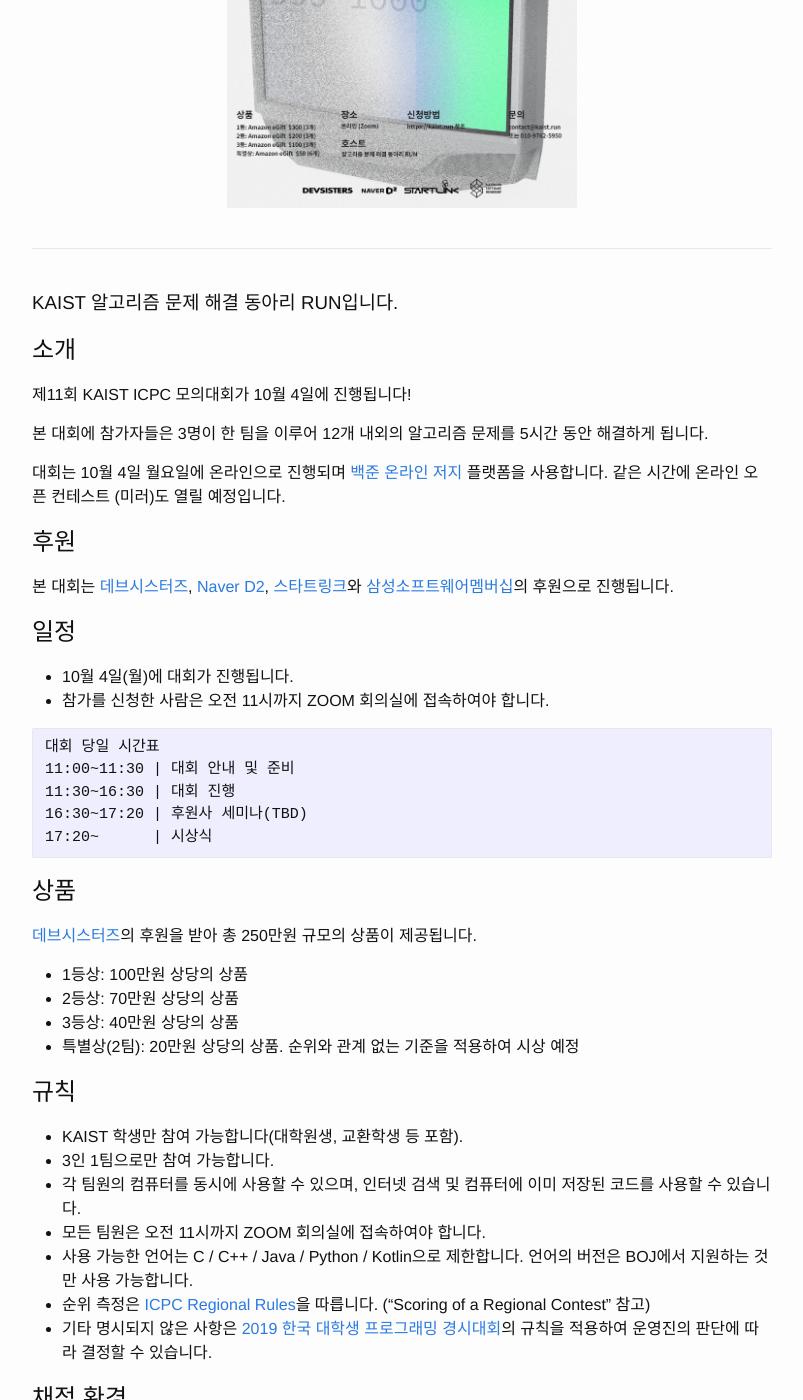
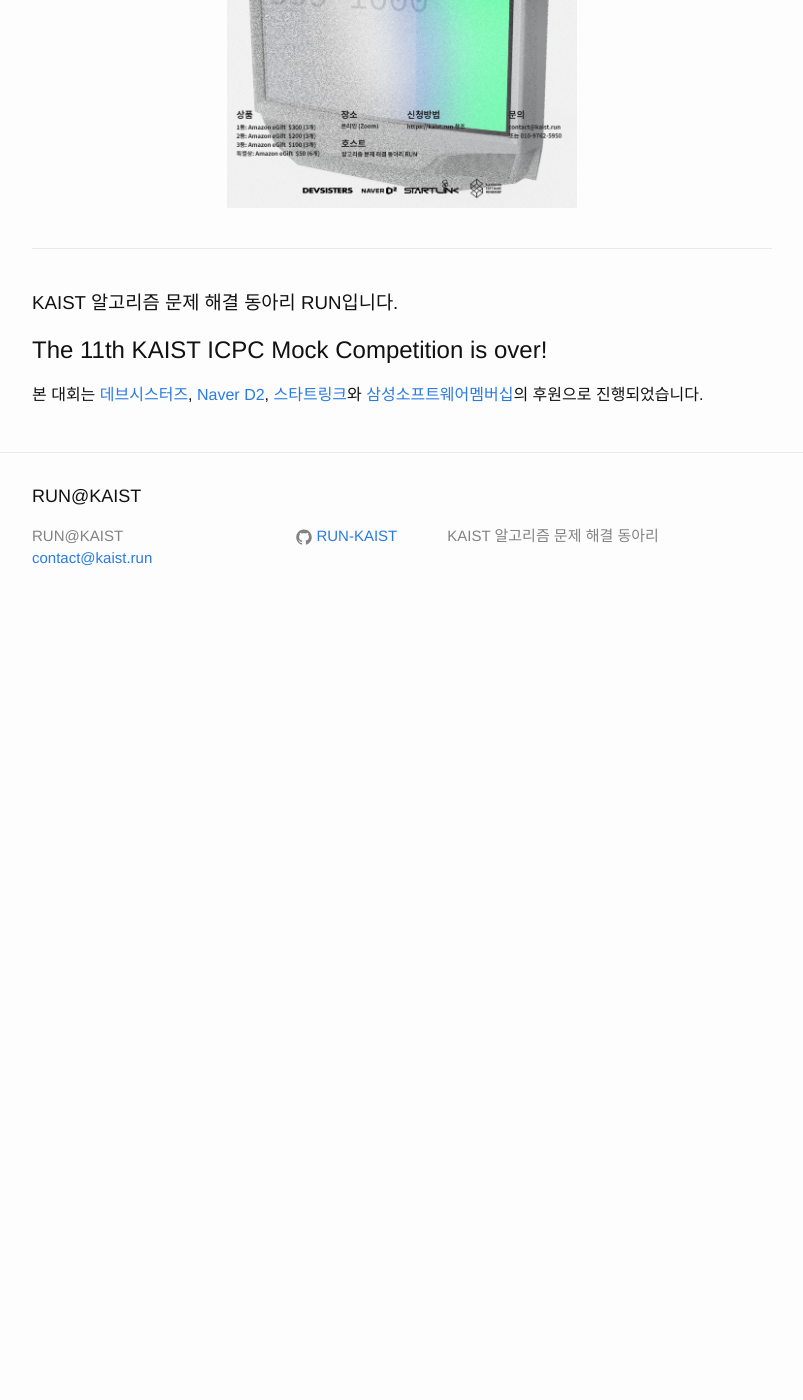
Before and after one commit to RUN-KAIST/kaist.run, a Jekyll site: the page built from index/ko.md, in a window 1280 px wide and 1400 px high, scrolled down 327 px. Shown: the whole window, without its empty margins (238-1041 px from the left). Built offline with Jekyll 4.4.1, drawn with Linux system fonts in a browser that asks for light colours; after the commit the page ends 957 px from its top, so only the background shows below that; some of the changed text lies outside the part shown.

````diff
--- a/index/ko.md
+++ b/index/ko.md
@@ -14,59 +14,7 @@ redirect_from: /index.html
 
 ### KAIST 알고리즘 문제 해결 동아리 RUN입니다.
 
-## 소개
-
-제11회 KAIST ICPC 모의대회가 10월 4일에 진행됩니다!
-
-본 대회에 참가자들은 3명이 한 팀을 이루어 12개 내외의 알고리즘 문제를 5시간 동안 해결하게 됩니다.
-
-대회는 10월 4일 월요일에 온라인으로 진행되며 [백준 온라인 저지](https://acmicpc.net) 플랫폼을 사용합니다. 같은 시간에 온라인 오픈 컨테스트 (미러)도 열릴 예정입니다.
-
-## 후원
+## The 11th KAIST ICPC Mock Competition is over!
 
 본 대회는 [데브시스터즈](https://www.devsisters.com/), [Naver D2](
-https://d2.naver.com), [스타트링크](http://startlink.io)와 [삼성소프트웨어멤버십](https://www.secmem.org/)의 후원으로 진행됩니다.
-
-## 일정
-
-- 10월 4일(월)에 대회가 진행됩니다.
-- 참가를 신청한 사람은 오전 11시까지 ZOOM 회의실에 접속하여야 합니다.
-
-```
-대회 당일 시간표
-11:00~11:30 | 대회 안내 및 준비
-11:30~16:30 | 대회 진행
-16:30~17:20 | 후원사 세미나(TBD)
-17:20~      | 시상식
-```
-## 상품
-
-[데브시스터즈](https://www.devsisters.com/)의 후원을 받아 총 250만원 규모의 상품이 제공됩니다.
-
-- 1등상: 100만원 상당의 상품
-- 2등상: 70만원 상당의 상품
-- 3등상: 40만원 상당의 상품
-- 특별상(2팀): 20만원 상당의 상품. 순위와 관계 없는 기준을 적용하여 시상 예정
-
-## 규칙
-
-- KAIST 학생만 참여 가능합니다(대학원생, 교환학생 등 포함).
-- 3인 1팀으로만 참여 가능합니다.
-- 각 팀원의 컴퓨터를 동시에 사용할 수 있으며, 인터넷 검색 및 컴퓨터에 이미 저장된 코드를 사용할 수 있습니다.
-- 모든 팀원은 오전 11시까지 ZOOM 회의실에 접속하여야 합니다.
-- 사용 가능한 언어는 C / C++ / Java / Python / Kotlin으로 제한합니다. 언어의 버전은 BOJ에서 지원하는 것만 사용 가능합니다.
-- 순위 측정은 [ICPC Regional Rules](https://icpc.baylor.edu/regionals/rules)을 따릅니다. ("Scoring of a Regional Contest" 참고)
-- 기타 명시되지 않은 사항은 [2019 한국 대학생 프로그래밍 경시대회](http://icpckorea.org/)의 규칙을 적용하여 운영진의 판단에 따라 결정할 수 있습니다.
-
-## 채점 환경
-
-- [백준 온라인 저지](https://www.acmicpc.net/)의 대회 기능을 통해 대회가 진행됩니다. 해당 사이트의 사용법을 숙지해주세요.
-- [채점에 관한 도움말](https://www.acmicpc.net/help/judge)
-- [언어에 관한 도움말](https://www.acmicpc.net/help/language)
-
-### 기타 문의사항은 010-9762-5950 또는 contact@kaist.run으로 연락주세요.
-
-## 등록
-
-- [Link to the form](https://docs.google.com/forms/d/e/1FAIpQLSc8jjCn1ynTSMIuJrwZtohBU9kQJMGn44aTUp5_9W9geZew2g/viewform?usp=sf_link)
-<iframe src="https://docs.google.com/forms/d/e/1FAIpQLSc8jjCn1ynTSMIuJrwZtohBU9kQJMGn44aTUp5_9W9geZew2g/viewform" frameborder="0" width="100%" height="1500px"></iframe>
+https://d2.naver.com), [스타트링크](http://startlink.io)와 [삼성소프트웨어멤버십](https://www.secmem.org/)의 후원으로 진행되었습니다.
````
Also changed, not shown: contests/en.md (+6 -0 lines), contests/ko.md (+6 -0 lines), index/en.md (+1 -53 lines).
